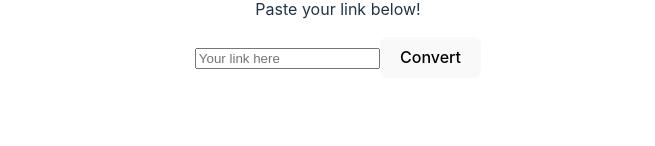
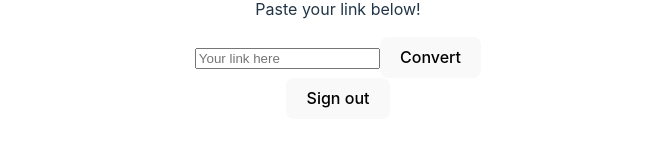
Before and after one commit to tran-christopher/Mexel, a React (Vite) app in the folder client/: page / in a window 1280 px wide. Shown: the part 922-1068 px from the top of the page, without its empty margins (302-957 px from the left). Before the commit the page ends 1032 px from the top, so only its background shows below. Built offline with nearby package versions, Linux system fonts and the light colour scheme.

Commit message:
On sign in userId is set to localStorage, on sign out localStorage is cleared #2

```diff
--- a/client/src/Components/Mexel.tsx
+++ b/client/src/Components/Mexel.tsx
@@ -1,11 +1,10 @@
 import { SignInPage } from './SignInPage';
 import { SignUpPage } from './SignUpPage';
-// import { TestPlayer } from './TestPlayer';
 import { InputPage } from './InputPage';
 // import { LeftMenu } from './LeftMenu';
 // import { SavedSongs } from './SavedSongs';
 // import { SavedPlaylists } from './SavedPlaylists';
-import { useState } from 'react';
+import { FormEvent, useState } from 'react';
 import React from 'react';
 import { default as _ReactPlayer } from 'react-player/lazy';
 import { ReactPlayerProps } from 'react-player/types/lib';
@@ -35,16 +34,23 @@ export function Mexel() {
     }
   }
 
+  function handleSignOut(event: FormEvent) {
+    event.preventDefault();
+    localStorage.clear();
+  }
+
   return (
     <div>
       <SignUpPage />
       <SignInPage />
-      {/* <TestPlayer source={source} /> */}
       <ReactPlayer url={source} />
       <InputPage onSubmit={getSong} />
       {/* <LeftMenu />
       <SavedSongs />
       <SavedPlaylists /> */}
+      <form onSubmit={handleSignOut}>
+        <button type="submit">Sign out</button>
+      </form>
     </div>
   );
 }
--- a/client/src/Components/SignInPage.tsx
+++ b/client/src/Components/SignInPage.tsx
@@ -16,6 +16,7 @@ export function SignInPage() {
         throw new Error(`fetch error ${response.status}`);
       }
       const user = await response.json();
+      localStorage.setItem('user signed in', `${user.user.userId}`);
       console.log(`Signed in: ${JSON.stringify(user)}`);
     } catch (error) {
       console.error(error);
```
Also changed, not shown: 1 other file (tests, documents, lock files or other folders).
